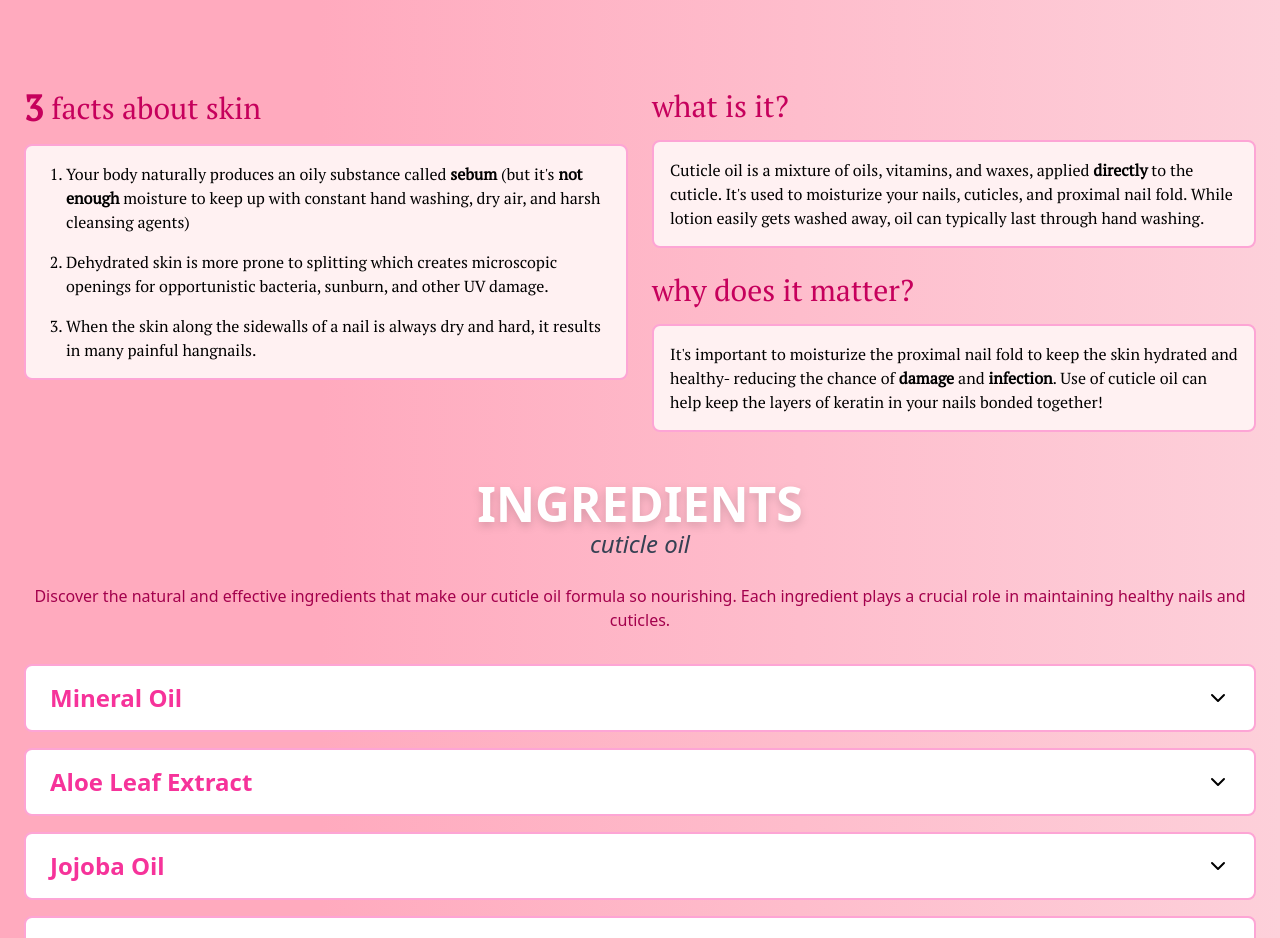
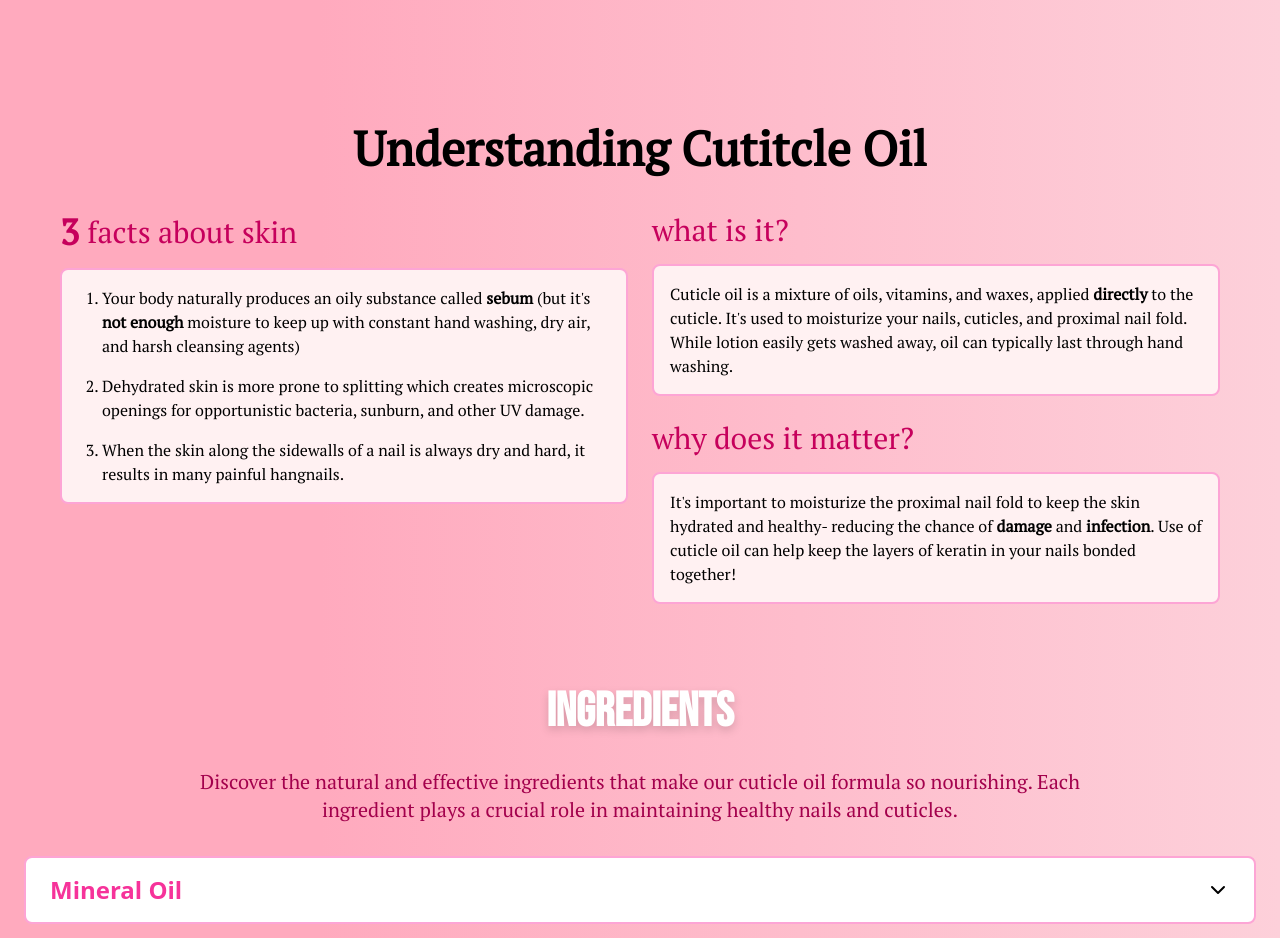
Before and after one commit to Isimbikarama/Nails-By-Anam-Website-, a React (Vite) app in the folder frontend/: page /CuticleOil in a window 1280 px wide. Shown: the part 780-1718 px from the top of the page. Built offline with nearby package versions, Linux system fonts and the light colour scheme.

Commit message:
hopefully fixed backwards compatability

```diff
--- /dev/null
+++ b/frontend/babel.config.json
@@ -0,0 +1,9 @@
+{
+  "presets": [
+    ["@babel/preset-env", {
+      "useBuiltIns": "entry",
+      "corejs": 3
+    }],
+    "@babel/preset-react"
+  ]
+}
--- a/frontend/src/components/CuticleOilInfo.jsx
+++ b/frontend/src/components/CuticleOilInfo.jsx
@@ -2,7 +2,9 @@ import React from 'react';
 
 export default function CuticleOilInfo() {
   return (
-    <div className=" p-6  max-w-7xl mx-auto" style={{ fontFamily: "PTSerif-Regular" }}>
+    <div className=" p-15  max-w-7xl mx-auto" style={{ fontFamily: "PTSerif-Regular" }}>
+
+<h1 className="text-5xl font-bold text-center mb-10 " style={{fontFamily: 'PTSerif-Regular'}}>Understanding Cutitcle Oil</h1>
 
       {/* Content Sections */}
       <div className="grid grid-cols-1 md:grid-cols-2 gap-6">
--- a/frontend/src/components/Ingredients.jsx
+++ b/frontend/src/components/IngredientsInfo.jsx
@@ -1,7 +1,7 @@
 import React, { useState, useRef } from 'react';
 import { ChevronDown, ChevronUp } from 'lucide-react';
 
-export default function Ingredients() {
+export default function IngredientsInfo() {
   // State to track which dropdowns are open
   const [openDropdowns, setOpenDropdowns] = useState({});
 
@@ -67,15 +67,13 @@ export default function Ingredients() {
   };
 
   return (
-    <div className=" p-6 rounded-lg mx-auto">
-      {/* Header */}
-
-        <h1 className="text-5xl font-bold text-white text-center drop-shadow-lg">INGREDIENTS</h1>
+    <div className=" p-6 rounded-lg mx-auto items-center justify-center" >
 
 
-      <div className="italic text-2xl font-light text-gray-700 mb-6 text-center">cuticle oil</div>
+        <h1 className="text-5xl font-bold text-white text-center drop-shadow-lg  " style={{fontFamily: 'BebasNeue-Regular'}}>INGREDIENTS</h1>
 
-      <p className="text-pink-800 text-center mb-8">
+
+      <p className="text-center text-pink-800 text-xl my-8 w-3/4 mx-auto" style={{fontFamily: 'PTSerif-Regular' }} >
         Discover the natural and effective ingredients that make our cuticle oil formula so nourishing.
         Each ingredient plays a crucial role in maintaining healthy nails and cuticles.
       </p>
--- a/frontend/src/components/NailCareBenefits.jsx
+++ b/frontend/src/components/NailCareBenefits.jsx
@@ -23,7 +23,7 @@ const NailCareBenefits = () => {
   ];
 
   return (
-    <div className="bg-pink-100 p-6 rounded-2xl m-20" style={{ fontFamily: 'PTSerif-Regular' }}>
+    <div className="bg-pink-100 p-6 rounded-2xl md:m-20 m-10" style={{ fontFamily: 'PTSerif-Regular' }}>
 
 
         <h2 className="text-6xl  text-center mb-6" style={{ fontFamily: 'Twister' }}>Why Cuticle Oil?</h2>
--- a/frontend/src/main.jsx
+++ b/frontend/src/main.jsx
@@ -3,7 +3,6 @@ import './index.css'
 import App from './App.jsx'
 import {BrowserRouter} from 'react-router-dom'
 import React from 'react';
-
 
 createRoot(document.getElementById('root')).render(
  <BrowserRouter> <App />
--- a/frontend/src/pages/CuticleOil.jsx
+++ b/frontend/src/pages/CuticleOil.jsx
@@ -2,7 +2,7 @@ import React from 'react'
 import NailCareBenefits from '../components/NailCareBenefits'
 import Footer from '../components/Footer'
 import CuticleOilInfo from '../components/CuticleOilInfo'
-import Ingredients from '../components/Ingredients'
+import IngredientsInfo from '../components/IngredientsInfo'
 
 
 const CuticleOil = () => {
@@ -11,7 +11,7 @@ const CuticleOil = () => {
         <h1 className="text-7xl glow text-white my-6 text-center p-2" style={{fontFamily:'bebasNeue-Regular'}}>Cuticle Oil</h1>
         <NailCareBenefits />
         <CuticleOilInfo/>
-       <Ingredients />
+    <IngredientsInfo />
         <Footer/>
     </div>
   )
--- a/frontend/vite.config.js
+++ b/frontend/vite.config.js
@@ -17,7 +17,7 @@ export default defineConfig({
             extend: {
               fontFamily: {
                 custom: ['CustomFont', 'sans-serif'],
-              },
+              }
             },
           },
         }),
```
Also changed, not shown: frontend/package.json (+7 -1 lines), 2 other files (tests, documents, lock files or other folders).
